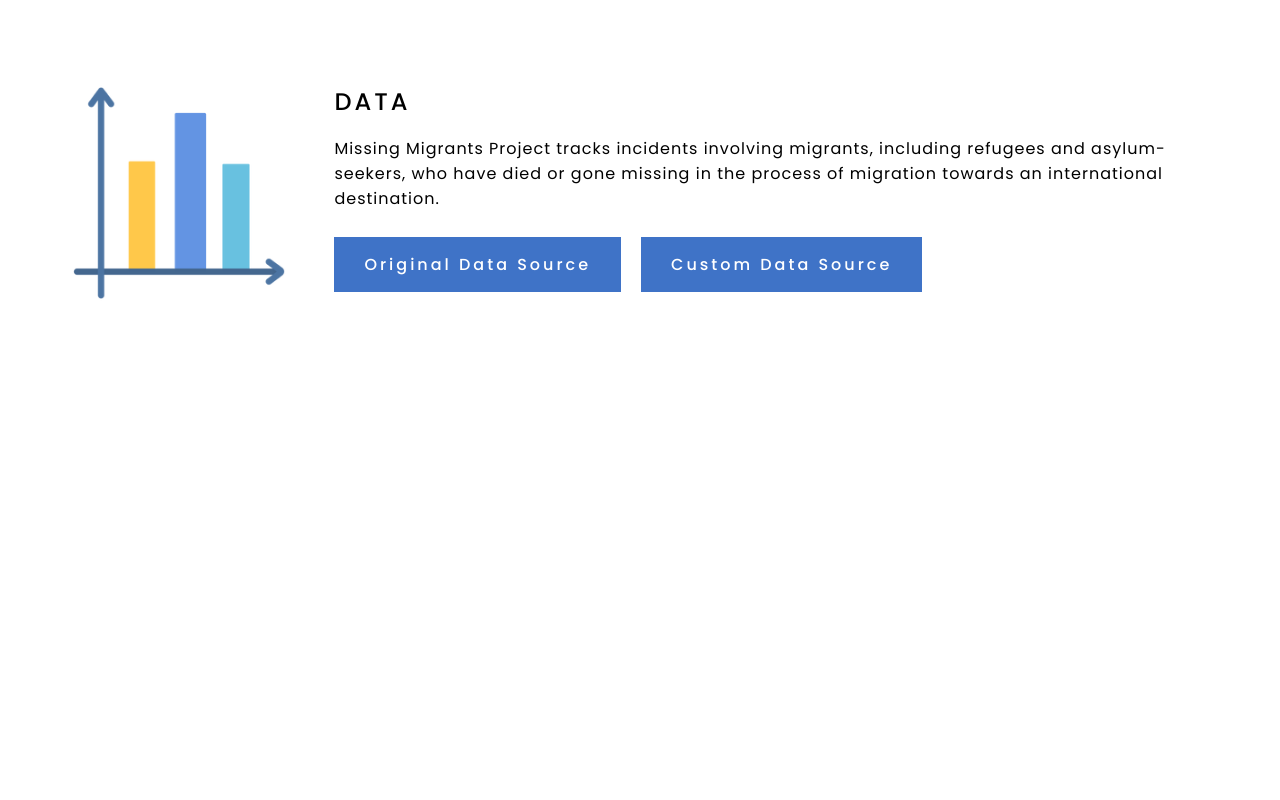
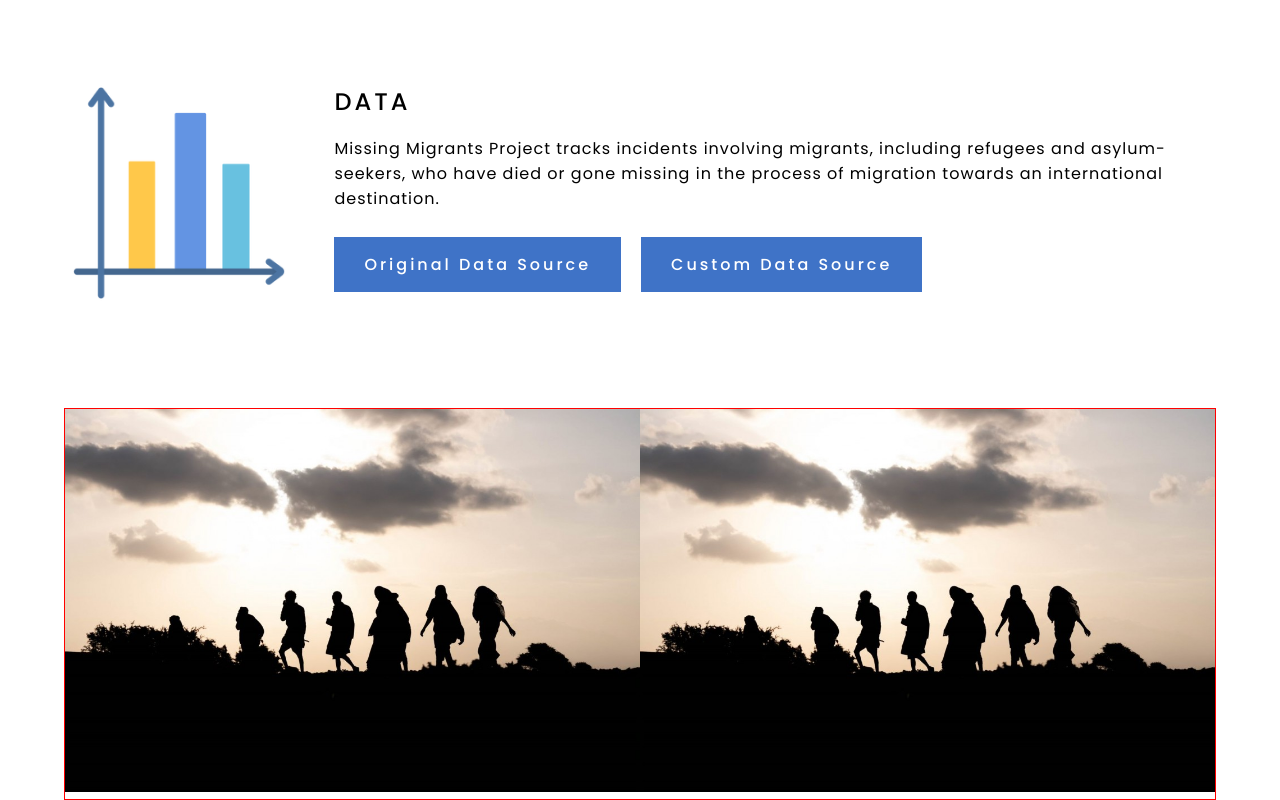
Before and after one commit to Kashif-Rezwi/Missing-Migrants-Project, a React (Create React App) app: page / in a window 1280 px wide. Shown: the part 914-1714 px from the top of the page. Before the commit the page ends 1322 px from the top, so only its background shows below. Built offline with nearby package versions, Linux system fonts and the light colour scheme; no server answers.

Commit message:
added new section for bar chart

```diff
--- a/src/components/home/home.module.css
+++ b/src/components/home/home.module.css
@@ -98,6 +98,7 @@
   flex-direction: column;
   justify-content: space-evenly;
   align-items: flex-start;
+  flex-wrap: wrap;
 }
 
 .home .dataDiv > div > img {
@@ -138,6 +139,22 @@
 .home .dataDiv > div > div > button:active {
   background-color: #3f73c7;
   transition: 0.1s;
+}
+
+.home .migrantsBarChart {
+  width: 90%;
+  border: 1px solid red;
+  display: grid;
+  grid-template-columns: repeat(2, 1fr);
+  margin: auto;
+}
+
+.home .migrantsBarChart > div {
+  width: 100%;
+}
+
+.home .migrantsBarChart > div > img {
+  width: 100%;
 }
 
 /* ----------------------------------------------------------- */
--- a/src/pages/Home.jsx
+++ b/src/pages/Home.jsx
@@ -54,6 +54,15 @@
             </div>
           </div>
         </div>
+
+        <div className={homeStyle.migrantsBarChart}>
+          <div>
+            <img src="./Images/migrants.jpeg" alt="migrants" />
+          </div>
+          <div>
+            <img src="./Images/migrants.jpeg" alt="migrants" />
+          </div>
+        </div>
       </section>
     </>
   );
```
Also changed, not shown: public/Images/migrants.jpeg (added).
